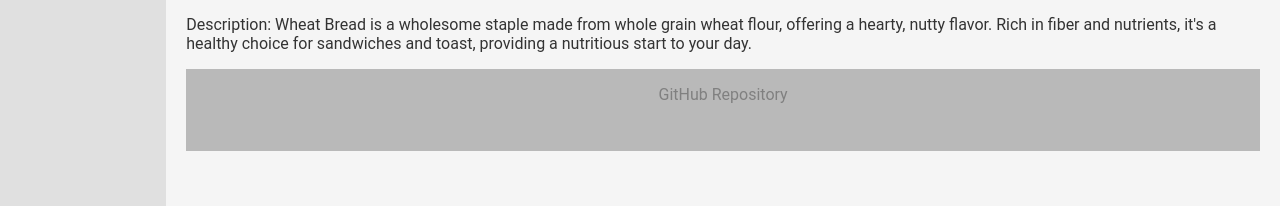
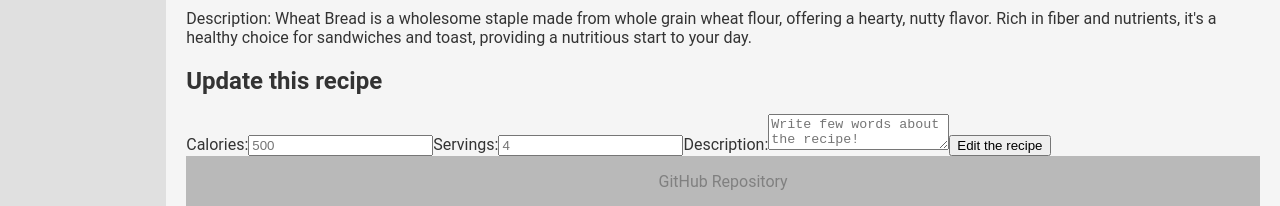
Before and after one commit to Bopally/React-Recipe-app, a React (Vite) app: page /ItemDetailsPage/07d9616d-7a63-457c-b8a7-58f6a70a67e3 in a window 1280 px wide. Shown: the part 589-795 px from the top of the page. Built offline with nearby package versions, Linux system fonts and the light colour scheme.

Commit message:
Add structure to update the recipe

```diff
--- a/src/components/ItemDetailsPage.jsx
+++ b/src/components/ItemDetailsPage.jsx
@@ -1,4 +1,5 @@
 import recipes from "../data/recipes.json";
+import UpdateRecipe from "./UpdateRecipe";
 import { useParams } from "react-router-dom";
 
 const ItemDetailsPage = () => {
@@ -15,6 +16,8 @@ const ItemDetailsPage = () => {
       <p>Calories: {recipeDetails.calories}</p>
       <p>Servings: {recipeDetails.servings}</p>
       <p>Description: {recipeDetails.description}</p>
+
+      <UpdateRecipe />
     </div>
   );
 };
--- /dev/null
+++ b/src/components/UpdateRecipe.jsx
@@ -0,0 +1,71 @@
+import { useState } from "react";
+
+const UpdateRecipe = () => {
+  const [calories, setCalories] = useState("");
+  const [servings, setServings] = useState("");
+  const [description, setDescription] = useState("");
+
+  const handleSubmit = (event) => {
+    event.preventDefault();
+    const newRecipe = {
+      calories: calories,
+      servings: servings,
+      description: description,
+    };
+    console.log(newRecipe);
+
+    setCalories("");
+    setServings("");
+    setDescription("");
+  };
+
+  return (
+    <section className="box">
+      <h2>Update this recipe</h2>
+
+      <form onSubmit={handleSubmit}>
+        {/* Calories */}
+        <label>
+          Calories:
+          <input
+            type="number"
+            name="calories"
+            placeholder="500"
+            required
+            min={0}
+            value={calories}
+            onChange={(e) => setCalories(e.target.value)}
+          />
+        </label>
+
+        {/* Servings */}
+        <label>
+          Servings:
+          <input
+            type="number"
+            name="servings"
+            placeholder="4"
+            required
+            min={1}
+            value={servings}
+            onChange={(e) => setServings(e.target.value)}
+          />
+        </label>
+
+        {/* Description */}
+        <label>
+          Description:
+          <textarea
+            name="description"
+            placeholder="Write few words about the recipe!"
+            value={description}
+            onChange={(e) => setDescription(e.target.value)}
+          />
+        </label>
+        <button type="submit">Edit the recipe</button>
+      </form>
+    </section>
+  );
+};
+
+export default UpdateRecipe;
```
